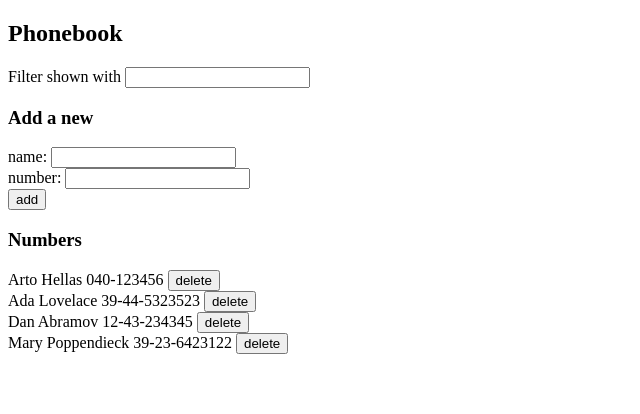
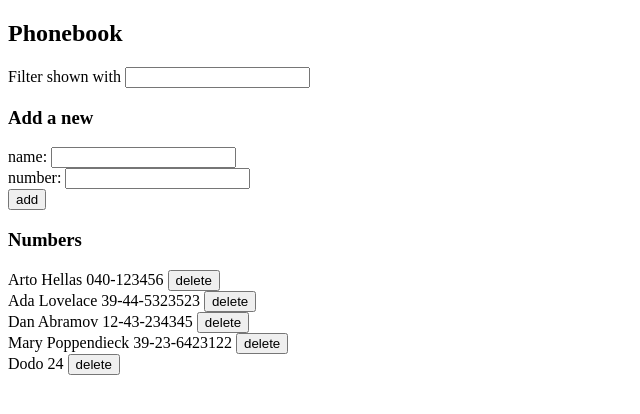
Before and after one commit to anurag-roy/fullstackopen, a React (Create React App) app in the folder part2/phonebook/: page / in a window 1280 px wide. Shown: the top 414 px of the page, without its empty margins (0-640 px from the left). Built offline with nearby package versions, Linux system fonts and the light colour scheme; data requests are answered from the project's data file.

Commit message:
Completed 2.18

```diff
--- a/part2/phonebook/db.json
+++ b/part2/phonebook/db.json
@@ -19,6 +19,11 @@
       "name": "Mary Poppendieck",
       "number": "39-23-6423122",
       "id": 4
+    },
+    {
+      "name": "Dodo",
+      "number": "24",
+      "id": 5
     }
   ]
 }
--- a/part2/phonebook/src/App.js
+++ b/part2/phonebook/src/App.js
@@ -26,8 +26,22 @@ const App = () => {
 
   const addPerson = (event) => {
     event.preventDefault();
-    if (persons.some((p) => p.name === newName)) {
-      alert(`${newName} is already added to phonebook`);
+    const duplicatePerson = persons.find((p) => p.name === newName);
+    if (duplicatePerson) {
+      if (
+        window.confirm(
+          `${newName} is already added to phonebook, replace the old number with a new one?`
+        )
+      ) {
+        const newPerson = { ...duplicatePerson, number: newNumber };
+        personService
+          .update(newPerson.id, newPerson)
+          .then((returnedPerson) =>
+            setPersons(
+              persons.map((p) => (p.name === newName ? returnedPerson : p))
+            )
+          );
+      }
     } else {
       const newObject = {
         name: newName,
--- a/part2/phonebook/src/services/persons.js
+++ b/part2/phonebook/src/services/persons.js
@@ -14,5 +14,7 @@ const remove = (id) => {
   //console.log(`Deleting ${id}`);
   return axios.delete(`${baseUrl}/${id}`);
 };
-
-export default { getAll, create, remove };
+const update = (id, newObject) => {
+    return axios.put(`${baseUrl}/${id}`, newObject).then(({data}) => data);
+}
+export default { getAll, create, remove, update };
```
